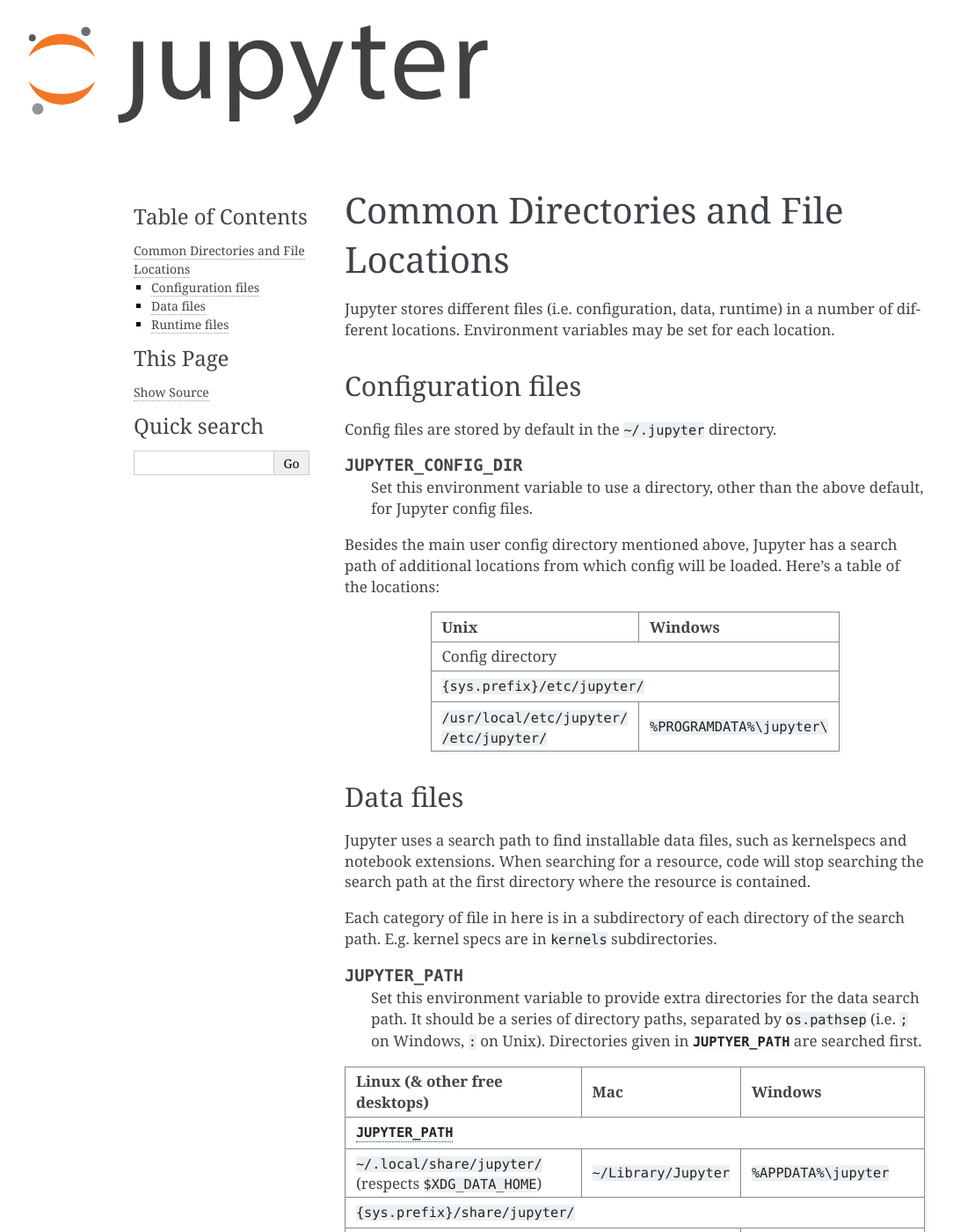
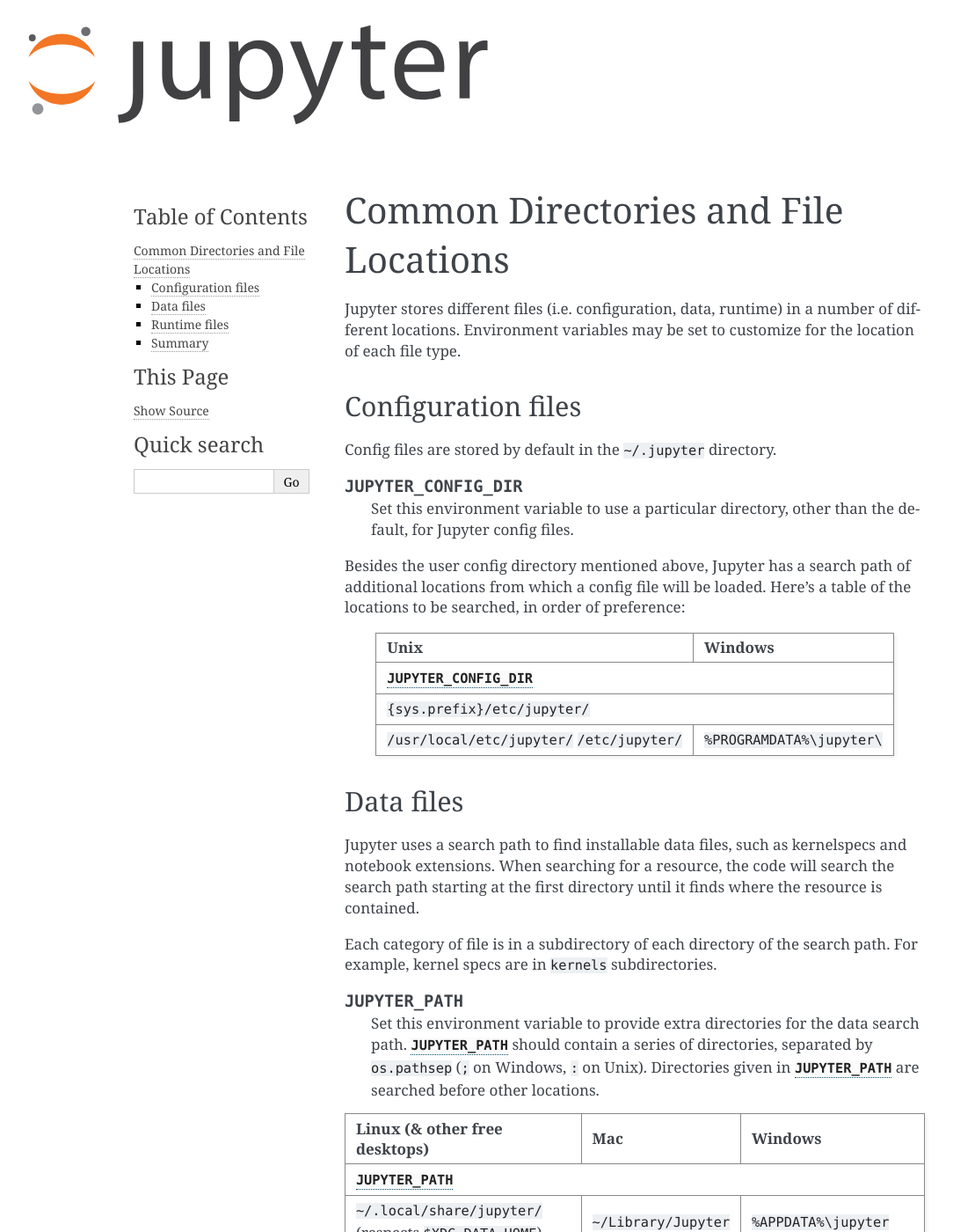
Before and after one commit to jupyter/jupyter, a Sphinx documentation site: the page built from docs/source/projects/jupyter-directories.rst, in a window 1280 px wide and 1400 px high. Shown: the whole window at 88% size, without its empty margins (28-1112 px from the left). Built offline with Sphinx 7.4.7, drawn with Linux system fonts in a browser that asks for light colours; pages that are not in the unit, such as notebooks, are missing from menus; some of the changed text lies outside the part shown.

Commit message:
Edit and format Jupyter directories doc

```diff
--- a/docs/source/projects/jupyter-directories.rst
+++ b/docs/source/projects/jupyter-directories.rst
@@ -4,92 +4,104 @@
 =====================================
 
 Jupyter stores different files (i.e. configuration, data, runtime) in a
-number of different locations. Environment variables may be set for each
-location.
+number of different locations. Environment variables may be set to
+customize for the location of each file type.
 
 .. _config_dir:
 
 Configuration files
-~~~~~~~~~~~~~~~~~~~
+-------------------
 
 Config files are stored by default in the :file:`~/.jupyter` directory.
 
 .. envvar:: JUPYTER_CONFIG_DIR
 
-   Set this environment variable to use a directory, other than the above
+   Set this environment variable to use a particular directory, other than the
    default, for Jupyter config files.
 
-Besides the main user config directory mentioned above, Jupyter has a search
-path of additional locations from which config will be loaded. Here's a table
-of the locations:
+Besides the user config directory mentioned above, Jupyter has a search
+path of additional locations from which a config file will be loaded. Here's a
+table of the locations to be searched, in order of preference:
 
 +------------------------------+----------------------------+
 | Unix                         | Windows                    |
 +==============================+============================+
-|                      Config directory                     |
+|                 :envvar:`JUPYTER_CONFIG_DIR`              |
 +------------------------------+----------------------------+
 |                ``{sys.prefix}/etc/jupyter/``              |
 +------------------------------+----------------------------+
-|| ``/usr/local/etc/jupyter/`` | ``%PROGRAMDATA%\jupyter\`` |
-|| ``/etc/jupyter/``           |                            |
+| ``/usr/local/etc/jupyter/``  | ``%PROGRAMDATA%\jupyter\`` |
+| ``/etc/jupyter/``            |                            |
 +------------------------------+----------------------------+
 
 .. _jupyter_path:
 
 Data files
-~~~~~~~~~~
+----------
 
 Jupyter uses a search path to find installable data files, such as
 :ref:`kernelspecs <kernelspecs>` and notebook extensions. When searching for
-a resource, code will stop searching the search path at the first directory
-where the resource is contained.
+a resource, the code will search the search path starting at the first
+directory until it finds where the resource is contained.
 
-Each category of file in here is in a subdirectory of each directory of the
-search path. E.g. kernel specs are in ``kernels`` subdirectories.
+Each category of file is in a subdirectory of each directory of the
+search path. For example, kernel specs are in ``kernels`` subdirectories.
 
 .. envvar:: JUPYTER_PATH
 
    Set this environment variable to provide extra directories for the data
-   search path. It should be a series of directory paths, separated by
-   ``os.pathsep`` (i.e. ``;`` on Windows, ``:`` on Unix).
-   Directories given in :envvar:`JUPTYER_PATH` are searched first.
+   search path. :envvar:`JUPYTER_PATH` should contain a series of directories,
+   separated by ``os.pathsep`` (``;`` on Windows, ``:`` on Unix).
+   Directories given in :envvar:`JUPYTER_PATH` are searched before other
+   locations.
 
 +-------------------------------+----------------------------+----------------------------+
 | Linux (& other free desktops) | Mac                        | Windows                    |
 +===============================+============================+============================+
 | :envvar:`JUPYTER_PATH`                                                                  |
 +-------------------------------+----------------------------+----------------------------+
-|| ``~/.local/share/jupyter/``  | ``~/Library/Jupyter``      | ``%APPDATA%\jupyter``      |
-|| (respects ``$XDG_DATA_HOME``)|                            |                            |
+| ``~/.local/share/jupyter/``   | ``~/Library/Jupyter``      | ``%APPDATA%\jupyter``      |
+| (respects ``$XDG_DATA_HOME``) |                            |                            |
 +-------------------------------+----------------------------+----------------------------+
 | ``{sys.prefix}/share/jupyter/``                                                         |
 +-------------------------------+----------------------------+----------------------------+
-|| ``/usr/local/share/jupyter``                              | ``%PROGRAMDATA\jupyter``   |
-|| ``/usr/share/jupyter``                                    |                            |
+| ``/usr/local/share/jupyter``                               | ``%PROGRAMDATA\jupyter``   |
+| ``/usr/share/jupyter``                                     |                            |
 +-------------------------------+----------------------------+----------------------------+
 
 .. _jupyter_runtime_dir:
 
 Runtime files
-~~~~~~~~~~~~~
+-------------
 
 Things like connection files, which are only useful for the lifetime of a
-specific process, have their own directory.
+particular process, have a runtime directory.
 
 On Linux and other free desktop platforms, these runtime files are stored in
 ``$XDG_RUNTIME_DIR/jupyter`` by default. On other platforms, it's a
 ``runtime/`` subdirectory of the user's data directory (second row of the
 table above).
 
-An environment variable may also be set:
+An environment variable may also be used to set the runtime directory.
 
 .. envvar:: JUPYTER_RUNTIME_DIR
 
    Set this to override where Jupyter stores runtime files.
 
+Summary
+-------
+
+:envvar:`JUPYTER_CONFIG_DIR` for config file location
+
+:envvar:`JUPYTER_PATH` for datafile directory locations
+
+:envvar:`JUPYTER_RUNTIME_DIR` for runtime file location
+
+
 .. seealso::
 
    :mod:`jupyter_core.paths`
        The Python API to locate these directories.
+
    :ref:`jupyter_command`
        Locate these directories from the command line.
```
